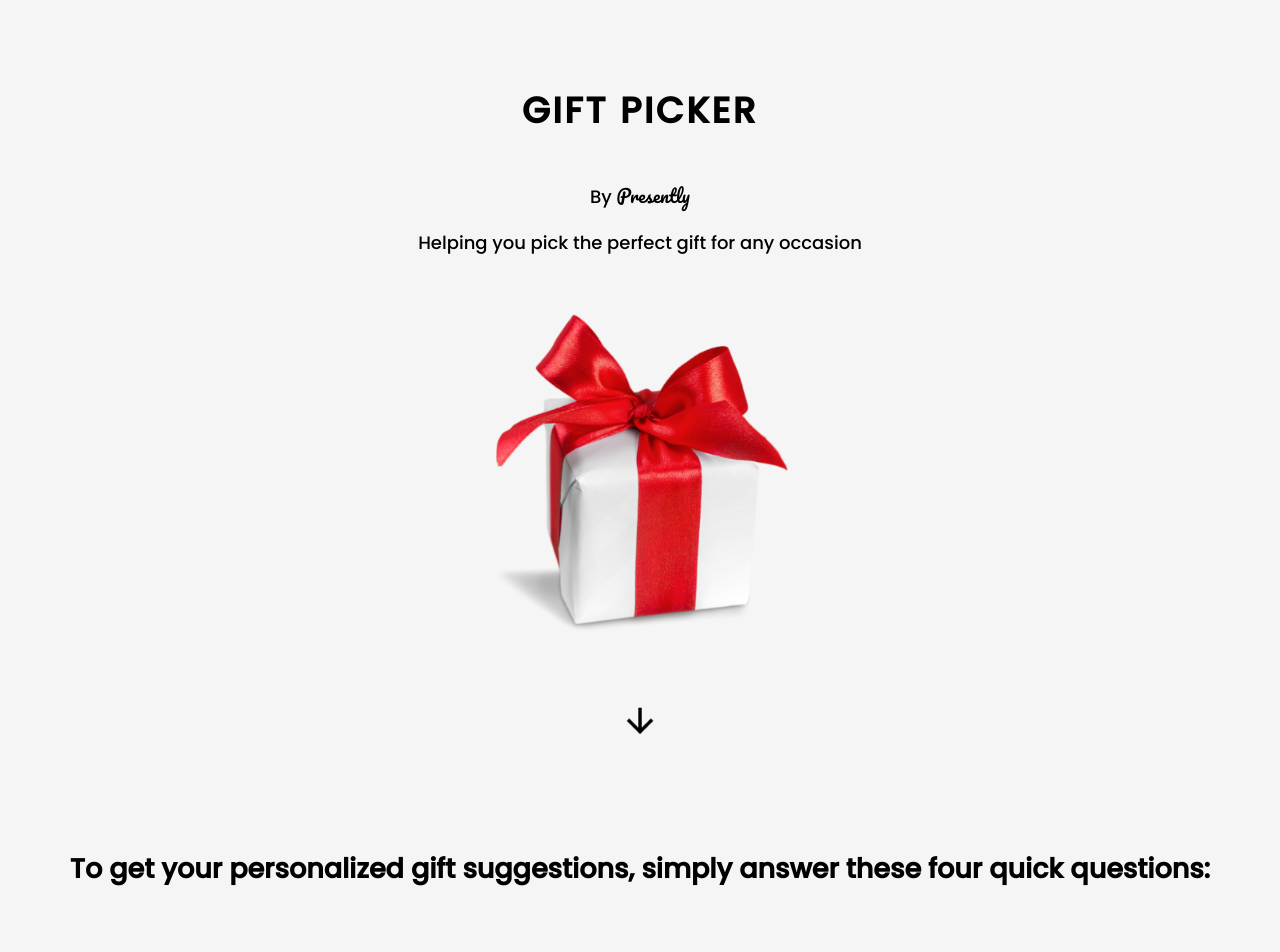
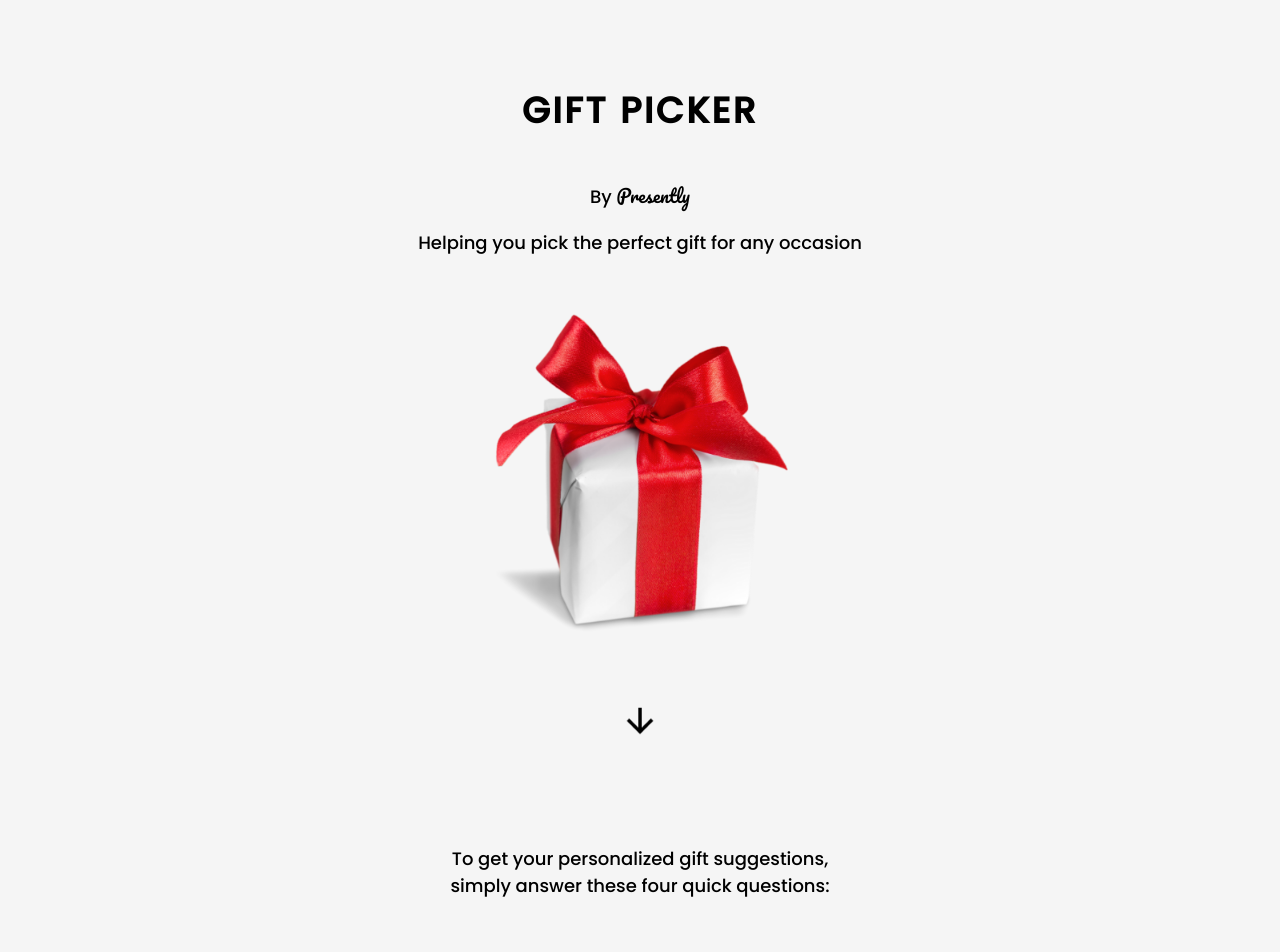
Before and after one commit to getpresently/gift-picker, a React (Create React App) app: page / in a window 1280 px wide. Shown: the top 952 px of the page. Built offline with nearby package versions, Linux system fonts and the light colour scheme; no server answers.

Commit message:
minor update

```diff
--- a/src/App.css
+++ b/src/App.css
@@ -54,9 +54,12 @@
 .questionContainer {
   float: left;
   min-width: 450px;
+}
 
-
-
+.instructions {
+  width: 400px;
+  justify-content: center;
+  margin: auto;
 }
 
 .Question {
--- a/src/App.tsx
+++ b/src/App.tsx
@@ -85,9 +85,9 @@ function App(): JSX.Element {
             <img className="arrow" src="./arrow-down.png" alt=""></img>
           </header>
 
-          <div>
+          <div className="instructions">
             <br></br>
-            <h2 max-width="90vw">To get your personalized gift suggestions, simply answer these four quick questions:</h2>
+            <p>To get your personalized gift suggestions, simply answer these four quick questions:</p>
             <br></br>
           </div>
 
--- a/src/components/Question.tsx
+++ b/src/components/Question.tsx
@@ -30,7 +30,7 @@ function Question({ title, choices }: QuestionProps): JSX.Element {
 
   return (
     <div className="questionContainer">
-      <h2>{title}</h2>
+      <p>{title}</p>
 
       <div>
         <Choices choices={choices} onSelect={handleSelectChoice} />
```
